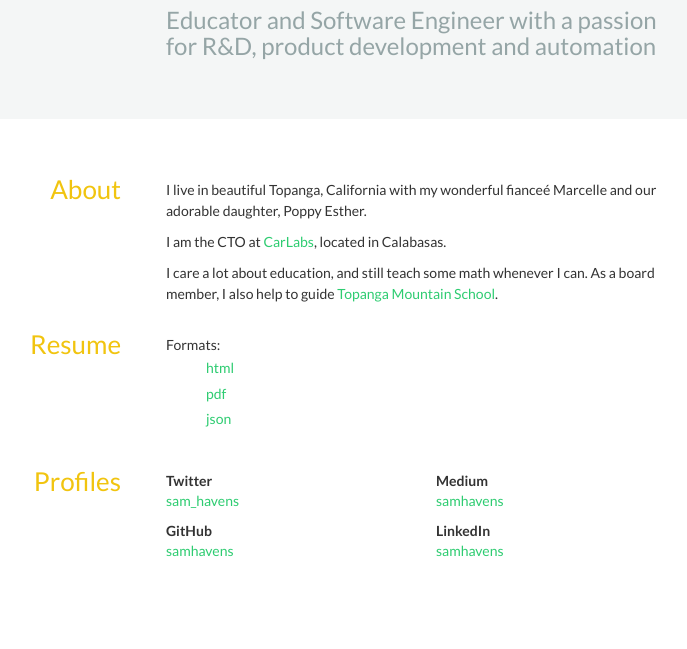
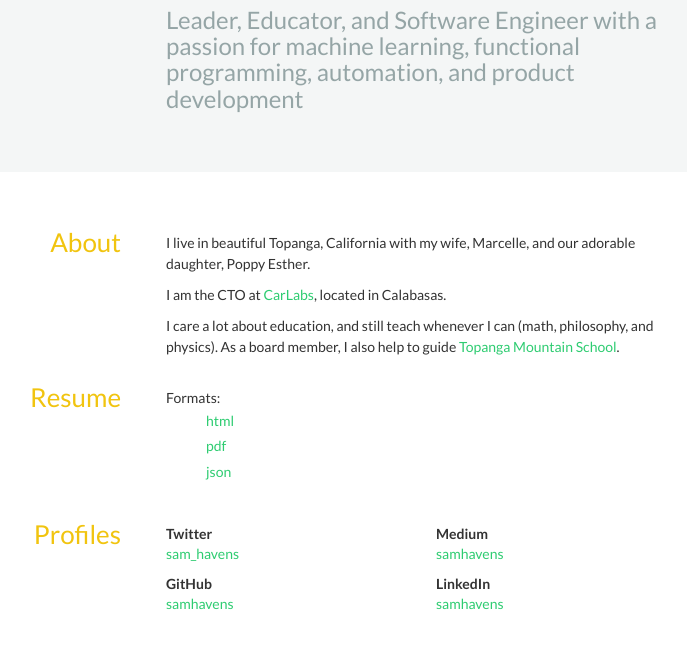
Before and after one commit to samhavens/site, a website: page index.html in a window 1280 px wide. Shown: the part 93-742 px from the top of the page, without its empty margins (309-996 px from the left). Drawn offline with nearby package versions, Linux system fonts and the light colour scheme; some icons are missing.

Commit message:
update page title

```diff
--- a/index.html
+++ b/index.html
@@ -200,7 +200,7 @@ h4 span:first-child {
 						Sam Havens
 					</h1>
 					<h2>
-						Educator and Software Engineer with a passion for R&D, product development and automation
+						Leader, Educator, and Software Engineer with a passion for machine learning, functional programming, automation, and product development
 					</h2>
 				</div>
 			</div>
@@ -213,9 +213,9 @@ h4 span:first-child {
 			<h3>About</h3>
 		</aside>
 		<div class="col-sm-9">
-			<p>I live in beautiful Topanga, California with my wonderful fianceé Marcelle and our adorable daughter, Poppy Esther.</p>
+			<p>I live in beautiful Topanga, California with my wife, Marcelle, and our adorable daughter, Poppy Esther.</p>
 			<p>I am the CTO at <a href="http://carlabs.com">CarLabs</a>, located in Calabasas.</p>
-			<p>I care a lot about education, and still teach some math whenever I can. As a board member, I also help to guide <a href="http://www.topangamountainschool.org">Topanga Mountain School</a>.</p>
+			<p>I care a lot about education, and still teach whenever I can (math, philosophy, and physics). As a board member, I also help to guide <a href="http://www.topangamountainschool.org">Topanga Mountain School</a>.</p>
 		</div>
 	</section>
 
```
